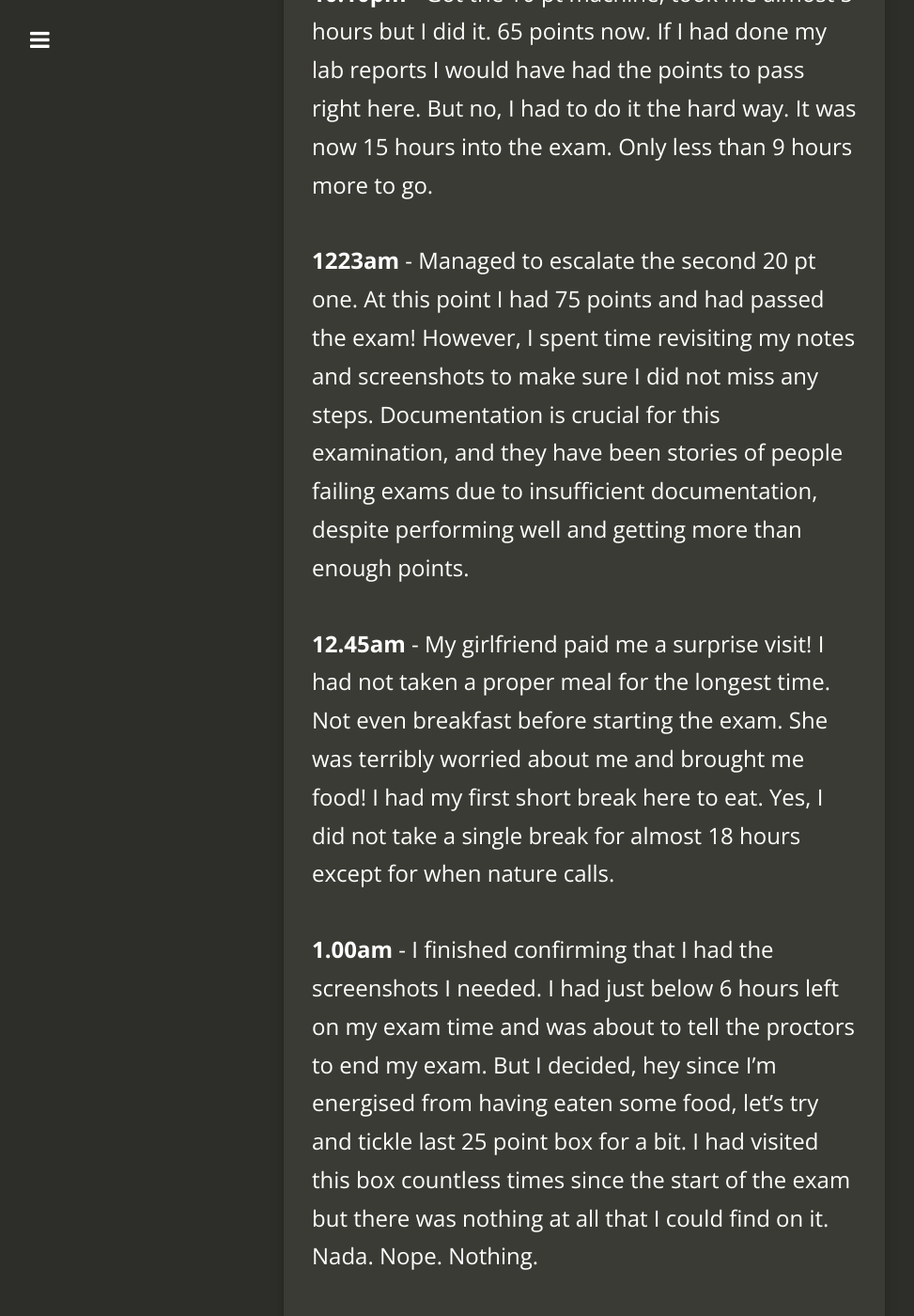
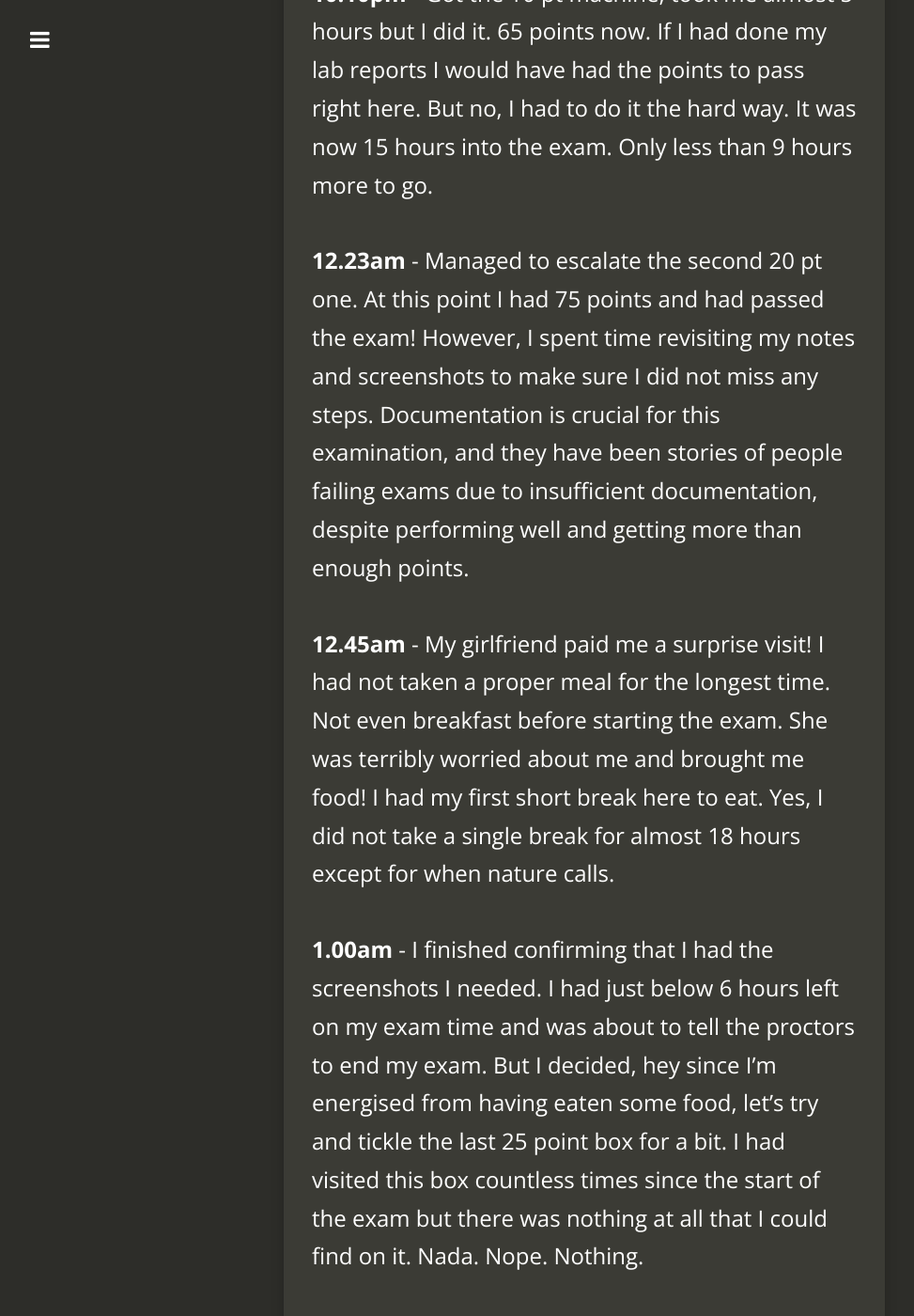
Before and after one commit to Dreamscent/Dreamscent.github.io, a Jekyll site: the page built from _posts/2020-03-16-My-OSCP-Journey.md, in a window 1280 px wide and 1400 px high, scrolled down 9572 px. Shown: the whole window at 94% size, without its empty margins (18-991 px from the left). Built offline with Jekyll 4.4.1, drawn with Linux system fonts in a browser that asks for light colours; nearby versions of some CDN libraries; some of the changed text lies outside the part shown.

Commit message:
Update 2020-03-16-My-OSCP-Journey.md

```diff
--- a/_posts/2020-03-16-My-OSCP-Journey.md
+++ b/_posts/2020-03-16-My-OSCP-Journey.md
@@ -168,7 +168,7 @@ I have worked for 10 hours straight so far. If I were to go to sleep and get som
 
 
 
-**1223am** - Managed to escalate the second 20 pt one. At this point I had 75 points and had passed the exam! However, I spent time revisiting my notes and screenshots to make sure I did not miss any steps. Documentation is crucial for this examination, and they have been stories of people failing exams due to insufficient documentation, despite performing well and getting more than enough points.
+**12.23am** - Managed to escalate the second 20 pt one. At this point I had 75 points and had passed the exam! However, I spent time revisiting my notes and screenshots to make sure I did not miss any steps. Documentation is crucial for this examination, and they have been stories of people failing exams due to insufficient documentation, despite performing well and getting more than enough points.
 
 
 
@@ -176,7 +176,7 @@ I have worked for 10 hours straight so far. If I were to go to sleep and get som
 
 
 
-**1.00am** - I finished confirming that I had the screenshots I needed. I had just below 6 hours left on my exam time and was about to tell the proctors to end my exam. But I decided, hey since I'm energised from having eaten some food, let's try and tickle last 25 point box for a bit. I had visited this box countless times since the start of the exam but there was nothing at all that I could find on it. Nada. Nope. Nothing.
+**1.00am** - I finished confirming that I had the screenshots I needed. I had just below 6 hours left on my exam time and was about to tell the proctors to end my exam. But I decided, hey since I'm energised from having eaten some food, let's try and tickle the last 25 point box for a bit. I had visited this box countless times since the start of the exam but there was nothing at all that I could find on it. Nada. Nope. Nothing.
 
 It was one heck of a box to get into. But hey, no harm trying anyway since there's nothing to lose except sleep at this point.  If I felt tired, I would call it a day.
 
```
Also changed, not shown: other parts of _posts/2020-03-16-My-OSCP-Journey.md (+2 -2 lines).
